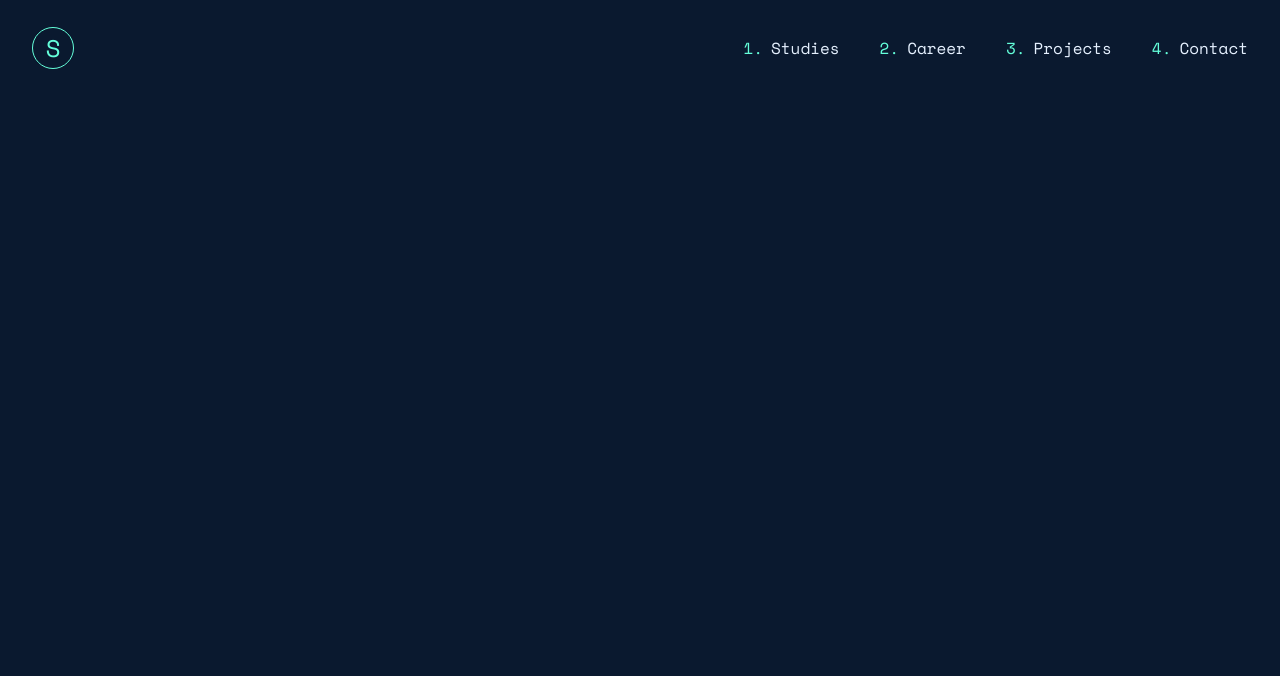
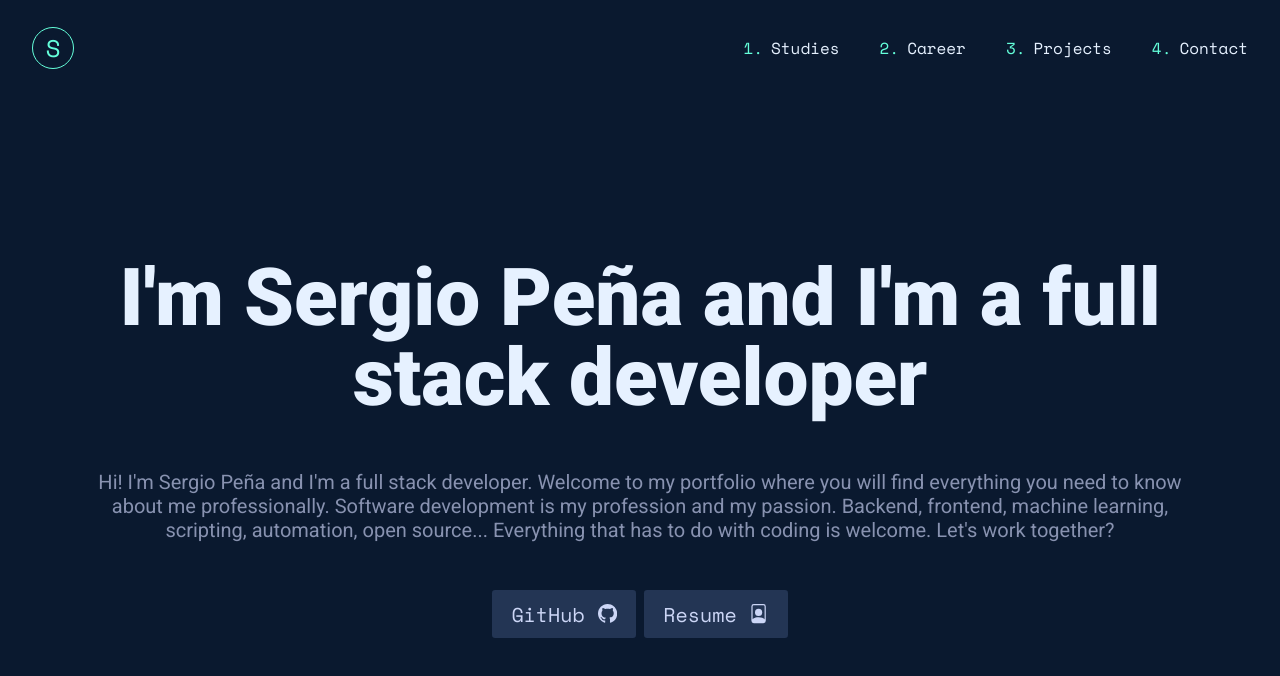
Before and after one commit to sergiopmdeveloper/portfolio, a React (Vite) app: page / in a window 1280 px wide. Shown: the top 676 px of the page. Built offline with nearby package versions, Linux system fonts and the light colour scheme.

Commit message:
feat: implement desktop version of the welcome component

```diff
--- a/src/App.tsx
+++ b/src/App.tsx
@@ -1,9 +1,11 @@
 import { Header } from './components/Header/Header'
+import { Welcome } from './components/Welcome/Welcome'
 
 function App() {
   return (
     <>
       <Header />
+      <Welcome />
     </>
   )
 }
--- /dev/null
+++ b/src/components/Welcome/Welcome.tsx
@@ -0,0 +1,73 @@
+import { ButtonWithIcon } from '../../ui/Button'
+import { Github } from '../../icons/GitHub'
+import { Resume } from '../../icons/Resume'
+import styled from 'styled-components'
+import { theme, AppSection } from '../../styles'
+
+// Styled components
+
+const WelcomeContainer = styled.main`
+  max-width: 70rem;
+  height: calc(100vh - 6rem);
+  display: flex;
+  flex-direction: column;
+  align-items: center;
+  justify-content: center;
+  margin: 0 auto;
+`
+
+const WelcomeTitle = styled.h1`
+  font-family: ${theme.roboto};
+  font-size: ${theme.fontSize10};
+  font-weight: 900;
+  text-align: center;
+  color: ${theme.white};
+  margin-bottom: 2rem;
+  line-height: 1;
+`
+
+const WelcomeDescription = styled.p`
+  font-family: ${theme.roboto};
+  font-size: ${theme.fontSize4};
+  text-align: center;
+  color: ${theme.slate};
+  margin-bottom: 3rem;
+`
+
+const WelcomeButtonsContainer = styled.div`
+  display: flex;
+  gap: 0.5rem;
+`
+
+/**
+ * Renders the Welcome component.
+ *
+ * @returns The rendered Welcome component.
+ */
+export function Welcome() {
+  return (
+    <AppSection>
+      <WelcomeContainer>
+        <WelcomeTitle>
+          I'm Sergio Peña and I'm a full stack developer
+        </WelcomeTitle>
+        <WelcomeDescription>
+          Hi! I'm Sergio Peña and I'm a full stack developer. Welcome to my
+          portfolio where you will find everything you need to know about me
+          professionally. Software development is my profession and my passion.
+          Backend, frontend, machine learning, scripting, automation, open
+          source... Everything that has to do with coding is welcome. Let's work
+          together?
+        </WelcomeDescription>
+        <WelcomeButtonsContainer>
+          <a href="https://github.com/sergiopmdeveloper" target="_blank">
+            <ButtonWithIcon text="GitHub" Icon={Github} />
+          </a>
+          <a>
+            <ButtonWithIcon text="Resume" Icon={Resume} />
+          </a>
+        </WelcomeButtonsContainer>
+      </WelcomeContainer>
+    </AppSection>
+  )
+}
--- /dev/null
+++ b/src/icons/GitHub.tsx
@@ -0,0 +1,19 @@
+import { IconProps } from './types'
+
+/**
+ * Renders the GitHub icon.
+ * @param {IconProps} props - The icon props.
+ * @param {string} props.className - The class name for the icon.
+ * @returns The rendered GitHub icon.
+ */
+export function Github({ className }: IconProps) {
+  return (
+    <svg
+      xmlns="http://www.w3.org/2000/svg"
+      className={className}
+      viewBox="0 0 16 16"
+    >
+      <path d="M8 0C3.58 0 0 3.58 0 8c0 3.54 2.29 6.53 5.47 7.59.4.07.55-.17.55-.38 0-.19-.01-.82-.01-1.49-2.01.37-2.53-.49-2.69-.94-.09-.23-.48-.94-.82-1.13-.28-.15-.68-.52-.01-.53.63-.01 1.08.58 1.23.82.72 1.21 1.87.87 2.33.66.07-.52.28-.87.51-1.07-1.78-.2-3.64-.89-3.64-3.95 0-.87.31-1.59.82-2.15-.08-.2-.36-1.02.08-2.12 0 0 .67-.21 2.2.82.64-.18 1.32-.27 2-.27.68 0 1.36.09 2 .27 1.53-1.04 2.2-.82 2.2-.82.44 1.1.16 1.92.08 2.12.51.56.82 1.27.82 2.15 0 3.07-1.87 3.75-3.65 3.95.29.25.54.73.54 1.48 0 1.07-.01 1.93-.01 2.2 0 .21.15.46.55.38A8.012 8.012 0 0 0 16 8c0-4.42-3.58-8-8-8" />
+    </svg>
+  )
+}
--- /dev/null
+++ b/src/icons/Resume.tsx
@@ -0,0 +1,20 @@
+import { IconProps } from './types'
+
+/**
+ * Renders the Resume icon.
+ * @param {IconProps} props - The icon props.
+ * @param {string} props.className - The class name for the icon.
+ * @returns The rendered Resume icon.
+ */
+export function Resume({ className }: IconProps) {
+  return (
+    <svg
+      xmlns="http://www.w3.org/2000/svg"
+      className={className}
+      viewBox="0 0 16 16"
+    >
+      <path d="M12 1a1 1 0 0 1 1 1v10.755S12 11 8 11s-5 1.755-5 1.755V2a1 1 0 0 1 1-1zM4 0a2 2 0 0 0-2 2v12a2 2 0 0 0 2 2h8a2 2 0 0 0 2-2V2a2 2 0 0 0-2-2z" />
+      <path d="M8 10a3 3 0 1 0 0-6 3 3 0 0 0 0 6" />
+    </svg>
+  )
+}
--- a/src/styles.ts
+++ b/src/styles.ts
@@ -40,6 +40,7 @@ const fontSizes = {
   fontSize7: '2.5rem',
   fontSize8: '3rem',
   fontSize9: '3.5rem',
+  fontSize10: '5rem',
 }
 
 // Screens
@@ -68,6 +69,10 @@ export const GlobalStyles = createGlobalStyle`
     background: ${theme.navy};
   }
 
+  h1 {
+    margin: 0;
+  }
+
   a {
     text-decoration: none;
   }
@@ -75,6 +80,11 @@ export const GlobalStyles = createGlobalStyle`
   ul {
     margin: 0;
     padding: 0;
+  }
+
+  button {
+    border: none;
+    cursor: pointer;
   }
 `
 
--- /dev/null
+++ b/src/ui/Button.tsx
@@ -0,0 +1,80 @@
+import styled from 'styled-components'
+import { theme } from '../styles'
+
+// Types
+
+type ButtonWithIconProps = {
+  text: string
+  Icon: React.ComponentType
+}
+
+// Styled components
+
+export const Button = styled.button`
+  font-family: ${theme.spaceMono};
+  font-size: ${theme.fontSize4};
+  color: ${theme.lightestSlate};
+  background-color: ${theme.lightestNavy};
+  border-radius: 0.2rem;
+  padding: 0.6rem 1.2rem;
+  transition:
+    background-color 0.2s,
+    color 0.2s;
+
+  &:hover {
+    background-color: ${theme.lightNavy};
+    color: ${theme.green};
+    transition:
+      background-color 0.2s,
+      color 0.2s;
+  }
+
+  &:active {
+    background-color: ${theme.lightNavy};
+    color: ${theme.green};
+    transition:
+      background-color 0.2s,
+      color 0.2s;
+  }
+`
+
+const ButtonWithIconWrapper = styled(Button)`
+  display: flex;
+  align-items: center;
+  gap: 0.8rem;
+
+  & > * {
+    width: 1.2rem;
+    fill: ${theme.lightestSlate};
+    transition: fill 0.2s;
+  }
+
+  &:hover > * {
+    fill: ${theme.green};
+    transition: fill 0.2s;
+  }
+
+  &:active > * {
+    fill: ${theme.green};
+    transition: fill 0.2s;
+  }
+`
+
+/**
+ * Renders a button with an icon.
+ *
+ * @param {ButtonWithIconProps} props - The component props.
+ * @param {string} props.text - The text for the button.
+ * @param {React.ComponentType} props.Icon - The icon component.
+ * @returns The rendered ButtonWithIcon component.
+ */
+export function ButtonWithIcon({ text, Icon }: ButtonWithIconProps) {
+  const IconComponent = Icon
+
+  return (
+    <ButtonWithIconWrapper>
+      {text}
+      <IconComponent />
+    </ButtonWithIconWrapper>
+  )
+}
```
